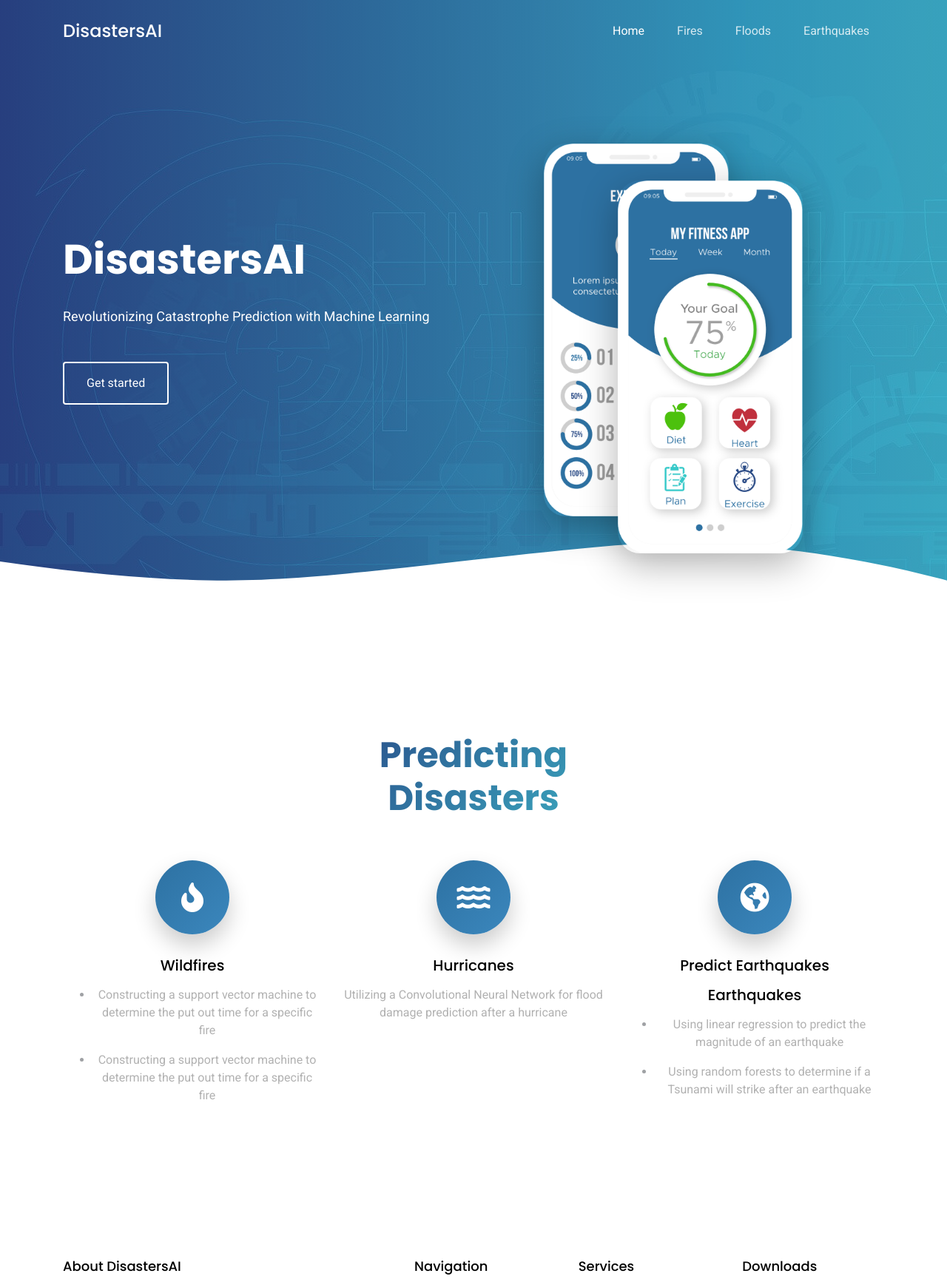
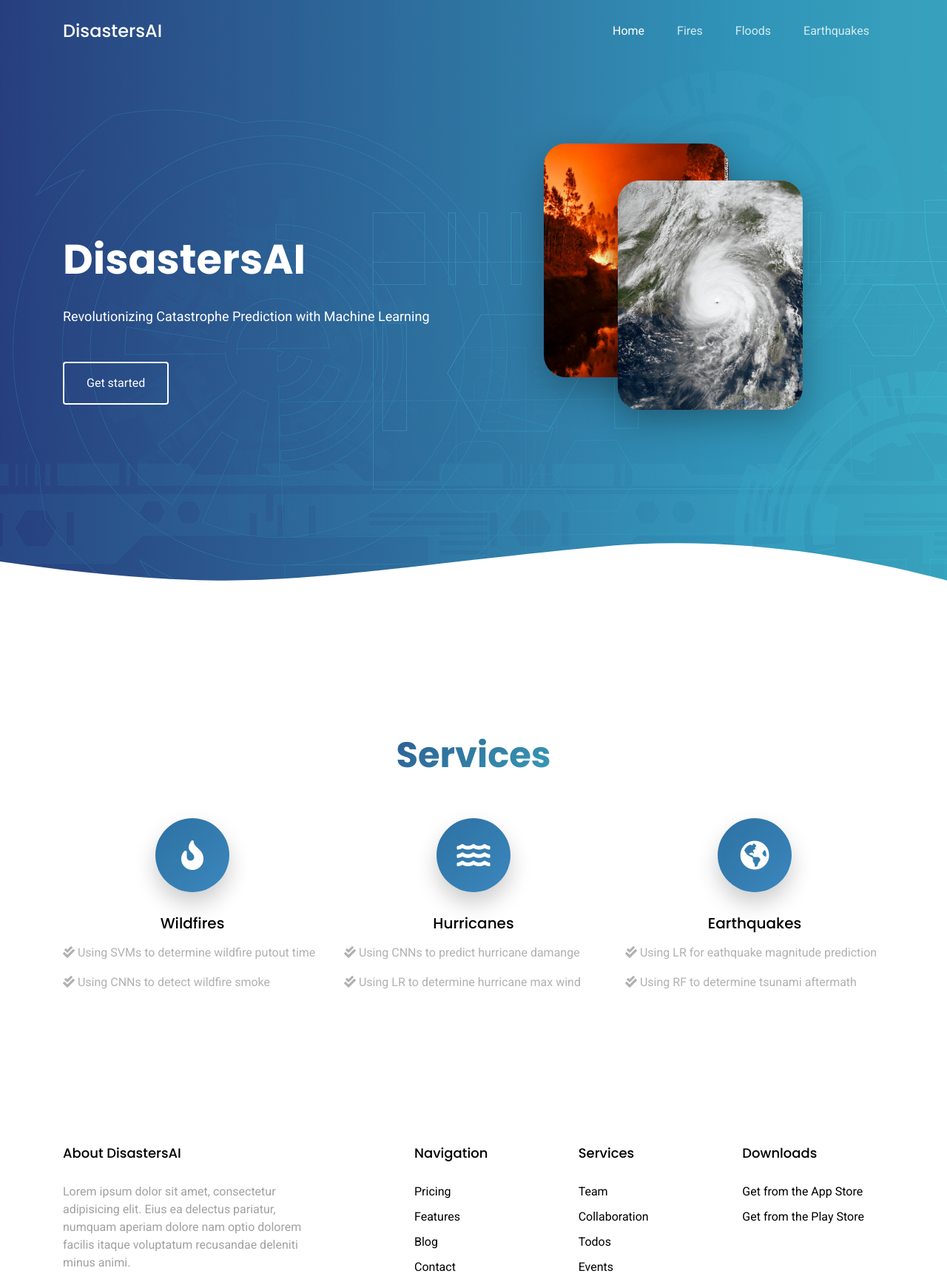
Before and after one commit to TeamDeltaHacks/DisastersAI, a Flask app: page / in a window 1280 px wide. Shown: the top 1733 px of the page at 74% size. Run offline with Flask 2, Linux system fonts and the light colour scheme; some libraries are stand-ins or nearby versions.

Commit message:
Update home

```diff
--- a/templates/index.html
+++ b/templates/index.html
@@ -107,9 +107,10 @@
               <p data-aos="fade-right" data-aos-delay="200" data-aos-offset="-500"><a href="#" class="btn btn-outline-white">Get started</a></p>
             </div>
             <div class="col-lg-5 iphone-wrap">
-              <img src="./static/assets/img/phone_1.png" alt="Image" class="phone-1" data-aos="fade-right">
-              <img src="./static/assets/img/phone_2.png" alt="Image" class="phone-2" data-aos="fade-right" data-aos-delay="200">
+              <img src="./static/assets/img/wildfire-photo.png" alt="Image" class="phone-1" data-aos="fade-right">
+              <img src="./static/assets/img/hurricane-photo.png" alt="Image" class="phone-2" data-aos="fade-right" data-aos-delay="200">
             </div>
+
           </div>
         </div>
       </div>
@@ -125,7 +126,7 @@
 
         <div class="row justify-content-center text-center mb-5">
           <div class="col-md-5" data-aos="fade-up">
-            <h2 class="section-heading">Predicting Disasters</h2>
+            <h2 class="section-heading">Services</h2>
           </div>
         </div>
 
@@ -136,10 +137,10 @@
 	            <i class="icon fas fa-fire"></i>
               </div>
               <h3 class="mb-3">Wildfires</h3>
-              <ul>
-                <li><p>Constructing a support vector machine to determine the put out time for a specific fire</p></li>
-                <li><p>Constructing a support vector machine to determine the put out time for a specific fire</p></li>
-              </ul>
+              <div class="text-left">
+                <p><i class="fas fa-check-double"></i> Using SVMs to determine wildfire putout time</p></li>
+                <p><i class="fas fa-check-double"></i> Using CNNs to detect wildfire smoke</p></li>
+              </div>
             </div>
           </div>
           <div class="col-md-4" data-aos="fade-up" data-aos-delay="100">
@@ -148,7 +149,10 @@
 	            <i class="icon fas fa-water"></i>
               </div>
               <h3 class="mb-3">Hurricanes</h3>
-              <p>Utilizing a Convolutional Neural Network for flood damage prediction after a hurricane</p>
+              <div class="text-left">
+                <p><i class="fas fa-check-double"></i>  Using CNNs to predict hurricane damange</p>
+                <p><i class="fas fa-check-double"></i>  Using LR to determine hurricane max wind </p>
+              </div>
             </div>
           </div>
           <div class="col-md-4" data-aos="fade-up" data-aos-delay="200">
@@ -156,13 +160,11 @@
               <div class="wrap-icon icon-1">
                 <i class="icon fas fa-globe-americas"></i>
               </div>
-              <h3 class="mb-3">Predict Earthquakes</h3>
               <h3 class="mb-3">Earthquakes</h3>
-              <ul>
-                <li><p>Using linear regression to predict the magnitude of an earthquake</p></li>
-                <li><p>Using random forests to determine if a Tsunami will strike after an earthquake</p></li>
-              </ul>
-
+              <div class="text-left">
+                <p><i class="fas fa-check-double"></i>  Using LR for eathquake magnitude prediction</p>
+                <p><i class="fas fa-check-double"></i>  Using RF to determine tsunami aftermath</p>
+              </div>
             </div>
           </div>
         </div>
```
Also changed, not shown: static/assets/img/hurricane-photo.png (added), static/assets/img/wildfire-photo.png (added).
